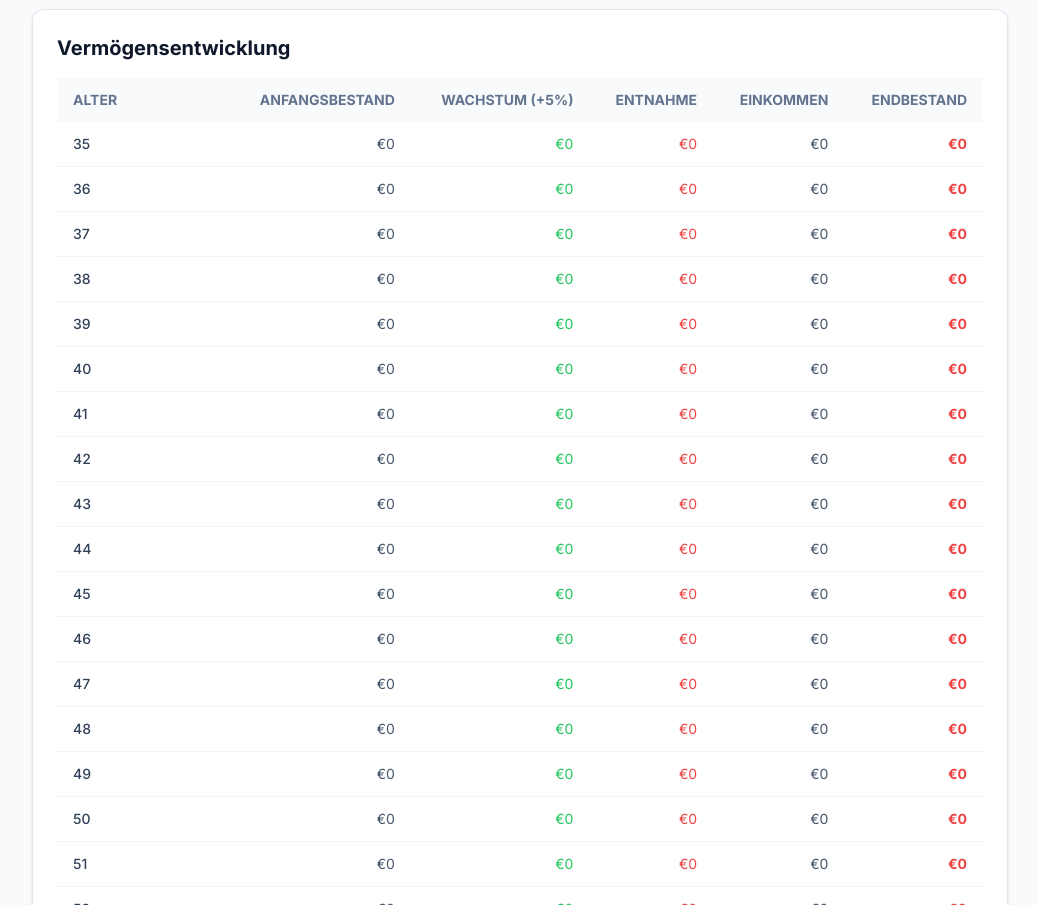
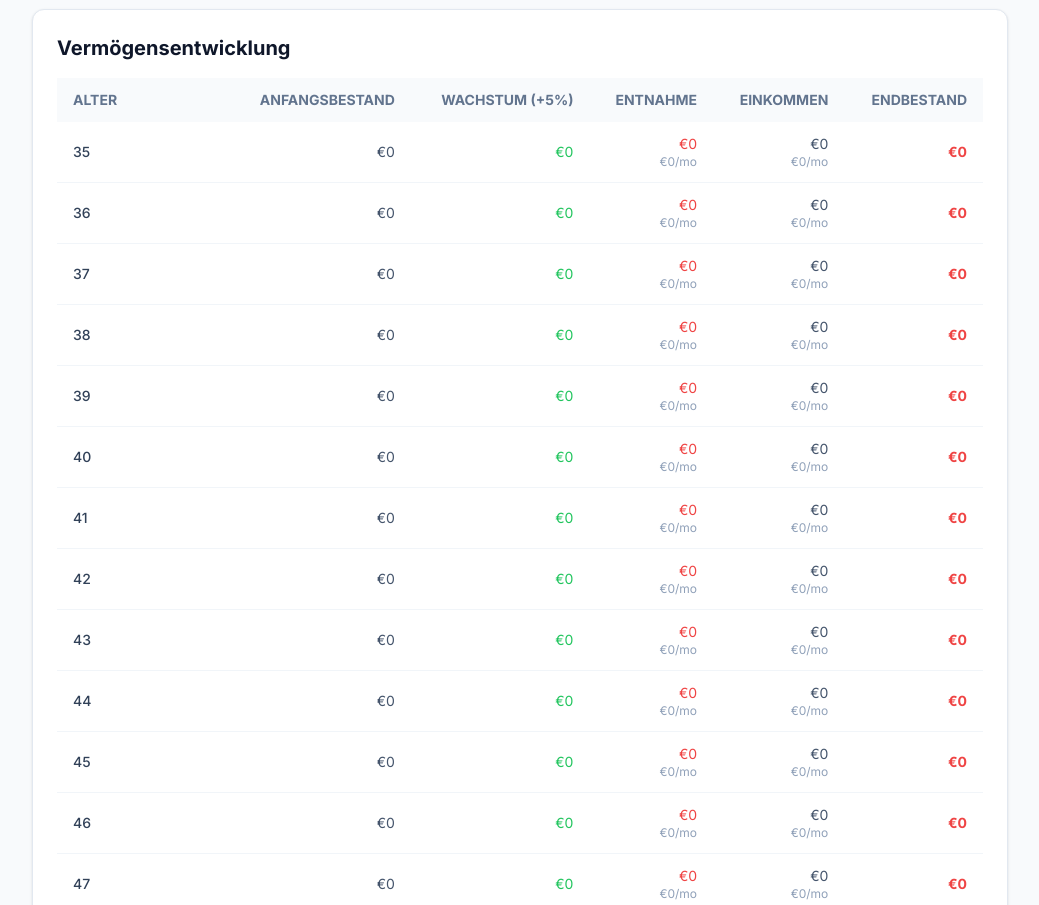
Before and after one commit to HazAT/retirement-dashboard-austria, a website built with Vite: page index.html in a window 1280 px wide. Shown: the part 860-1765 px from the top of the page, without its empty margins (120-1159 px from the left). Built offline with nearby package versions, Linux system fonts and the light colour scheme.

Commit message:
feat: Display monthly breakdown for withdrawal and income, and add cursor pointer to buttons.

```diff
--- a/src/main.js
+++ b/src/main.js
@@ -231,8 +231,14 @@ function render() {
                   </td>
                   <td class="px-4 py-3 text-right text-slate-600">€${formatCurrency(row.startBalance)}</td>
                   <td class="px-4 py-3 text-right text-success">€${formatCurrency(row.growth)}</td>
-                  <td class="px-4 py-3 text-right text-danger">€${formatCurrency(row.withdrawal)}</td>
-                  <td class="px-4 py-3 text-right text-slate-600">€${formatCurrency(row.income)}</td>
+                  <td class="px-4 py-3 text-right text-danger">
+                    <div>€${formatCurrency(row.withdrawal)}</div>
+                    <div class="text-xs text-slate-400">€${formatCurrency(row.withdrawal / 12)}/mo</div>
+                  </td>
+                  <td class="px-4 py-3 text-right text-slate-600">
+                    <div>€${formatCurrency(row.income)}</div>
+                    <div class="text-xs text-slate-400">€${formatCurrency(row.income / 12)}/mo</div>
+                  </td>
                   <td class="px-4 py-3 text-right font-bold ${row.endBalance > 0 ? 'text-slate-900' : 'text-danger'}">€${formatCurrency(row.endBalance)}</td>
                 </tr>
               `).join('')}
--- a/src/style.css
+++ b/src/style.css
@@ -8,6 +8,12 @@
   --color-warning: #f59e0b;
   --color-danger: #ef4444;
   --font-sans: 'Inter', sans-serif;
+}
+
+@layer base {
+  button {
+    @apply cursor-pointer;
+  }
 }
 
 @layer components {
```
